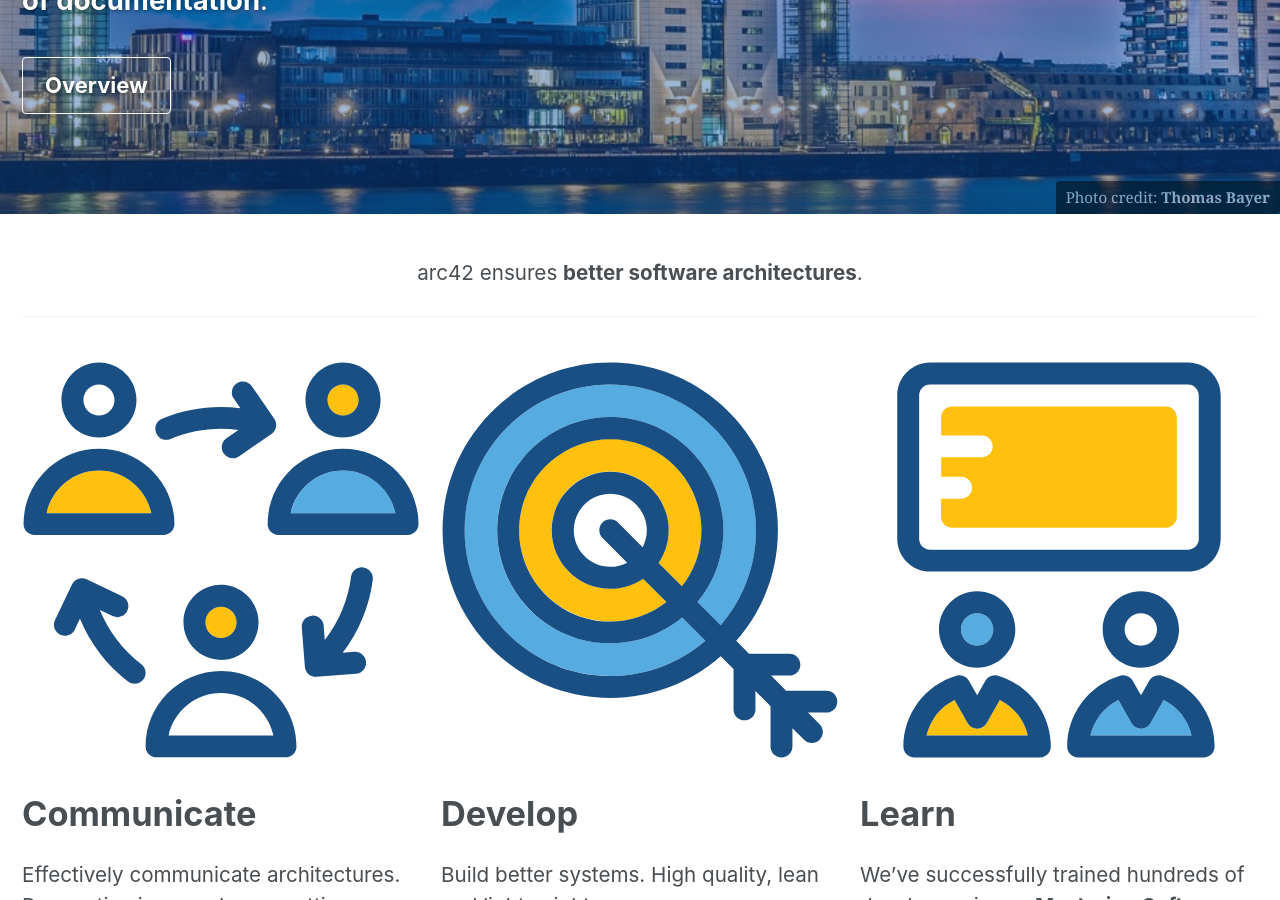
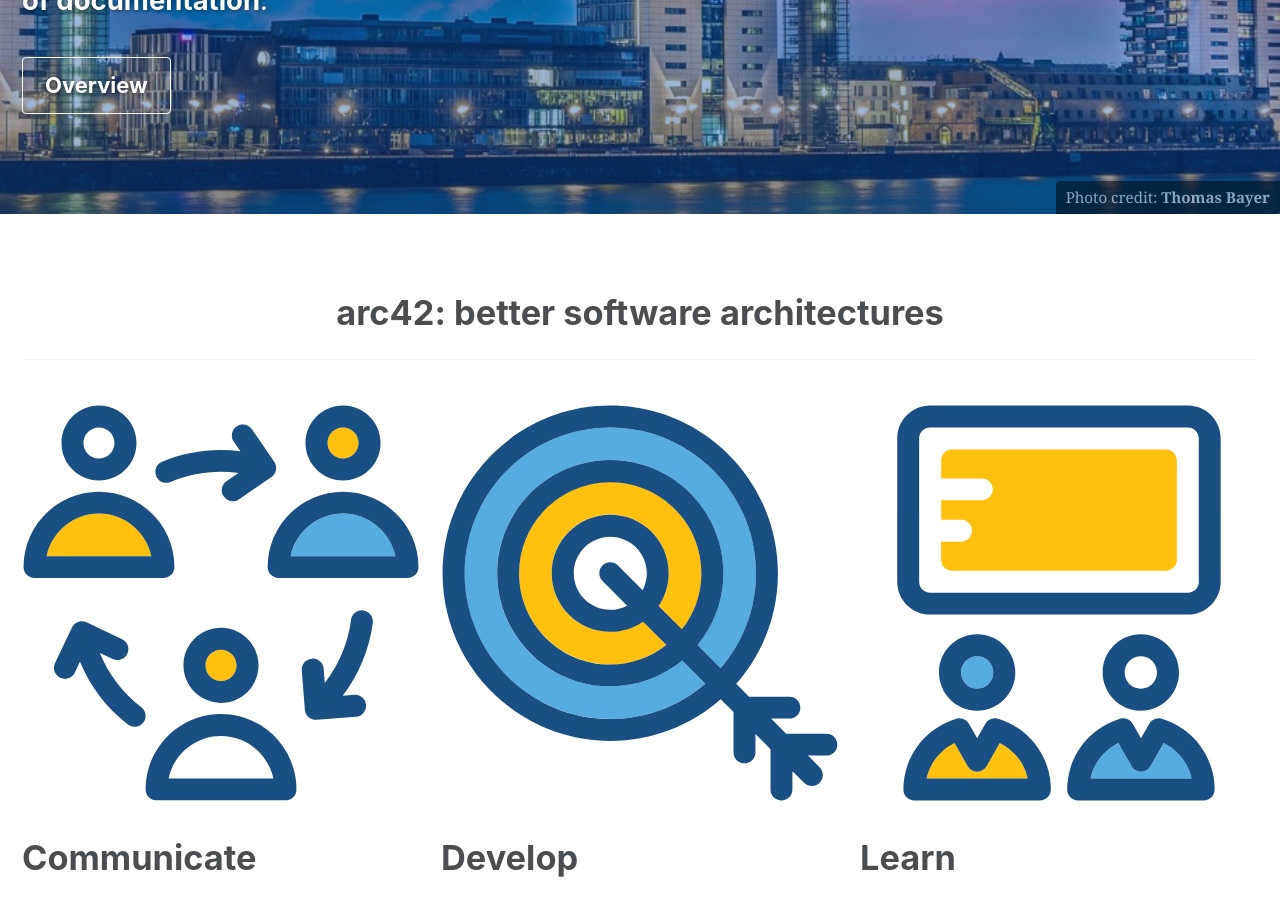
Before and after one commit to arc42/arc42.org-site, a Jekyll site: the page built from _pages/home.md, in a window 1280 px wide and 900 px high, scrolled down 408 px. Built offline with Jekyll 4.4.1, drawn with Linux system fonts in a browser that asks for light colours; comment, search, counter and statistics services are not loaded.

Commit message:
updated slogan

```diff
--- a/_pages/home.md
+++ b/_pages/home.md
@@ -13,7 +13,7 @@
 Free and open source, **takes the pain out of documentation**."
 
 intro:
-  - excerpt: "arc42 ensures **better software architectures**."
+  - title: "arc42: better software architectures"
 
 feature_row:
   - title: "Communicate"
```
